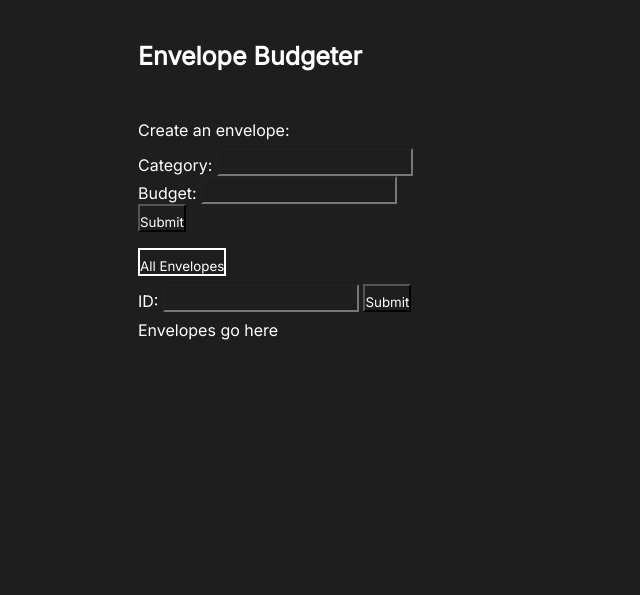
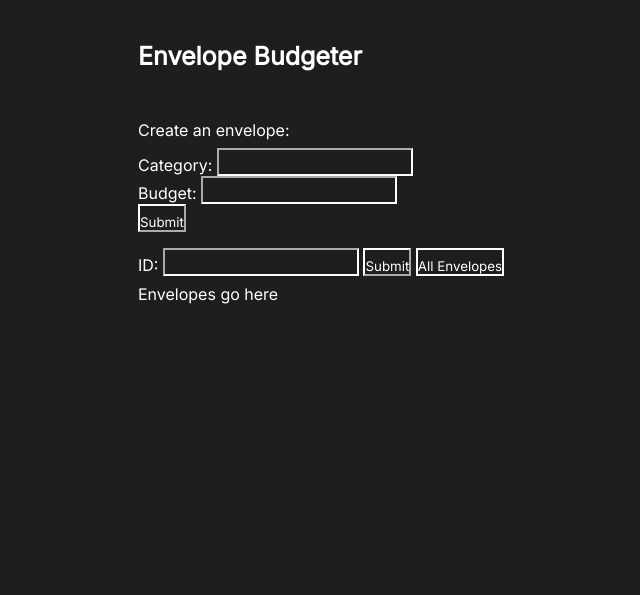
Before and after one commit to EliMakston/personal-budget, a website: page index.html in a window 1280 px wide. Shown: the whole page, without its empty margins (118-758 px from the left). Drawn offline with Linux system fonts and the light colour scheme.

Commit message:
reorganize html

```diff
--- a/index.html
+++ b/index.html
@@ -17,12 +17,12 @@
             <input type="submit">
         </form>
         <div id="envelopes">
-            <button id="get_envelope">All Envelopes</button>
             <form id="id_form">
                 <label for="id">ID:</label>
                 <input type="text" id="id" name="id">
                 <input type="submit">
             </form>
+            <button id="get_envelope">All Envelopes</button>
             <div id="log">
                 Envelopes go here
             </div>
--- a/public/index.css
+++ b/public/index.css
@@ -52,3 +52,11 @@
     border: 2px solid white;
     margin-top: 1vh;
 }
+
+#id_form {
+    display: inline;
+}
+
+input {
+    border-color: white;
+}
--- a/public/index.js
+++ b/public/index.js
@@ -25,7 +25,7 @@ async function getAllEnvelopes (event){
     console.log(responseObject);
     let string = '';
     for (let i = 0; i < responseObject.length; i++) {
-      string += `<p>Envelope ${responseObject[i].id}: Category - ${responseObject[i].category} Budget - ${responseObject[i].budget}</p>\n<br>`;
+      string += `<p>Envelope ${responseObject[i].id}: Category - ${responseObject[i].category}, Budget - ${responseObject[i].budget}</p>\n<br>`;
     }
     log.innerHTML = string;
   }
```
